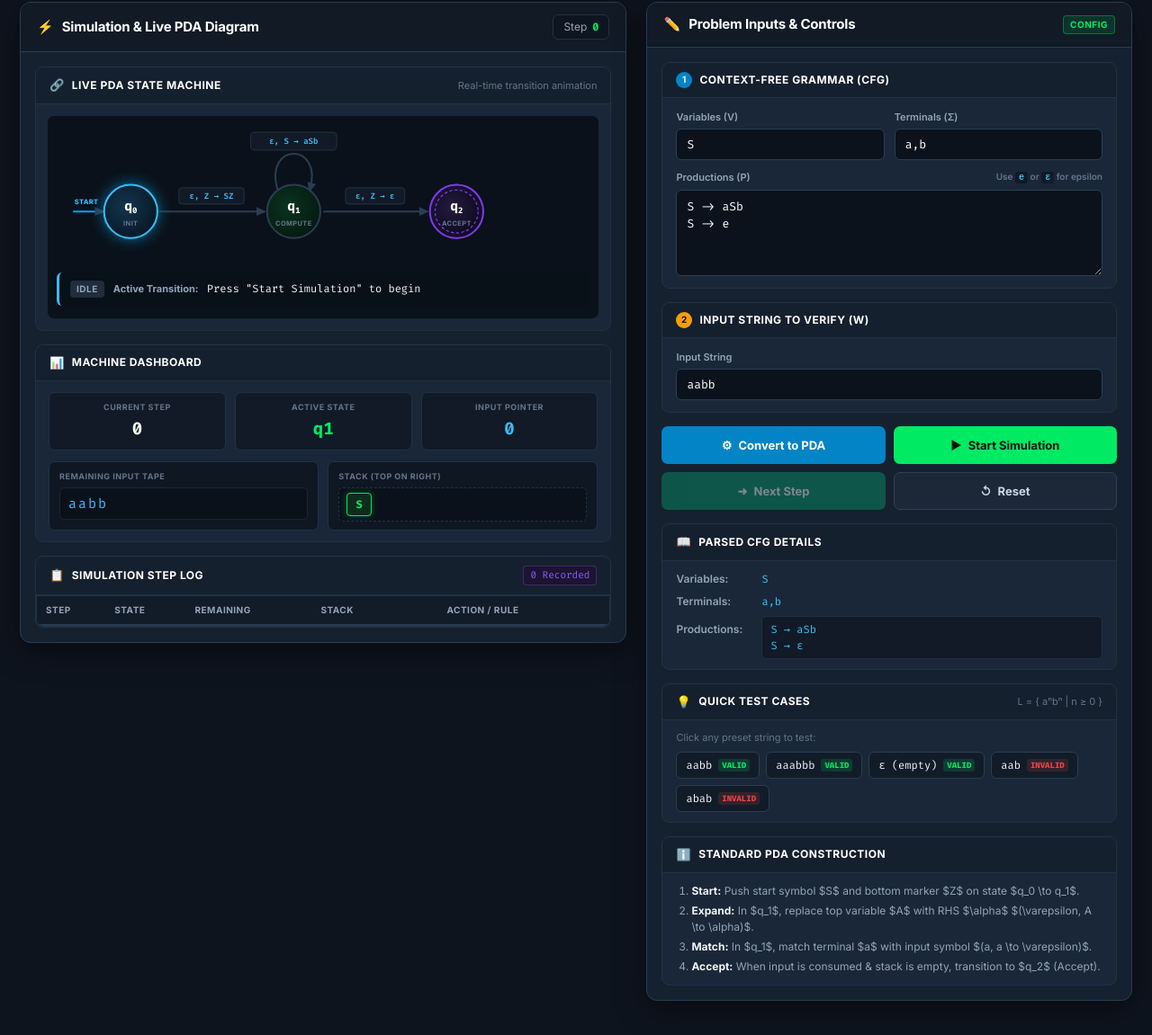
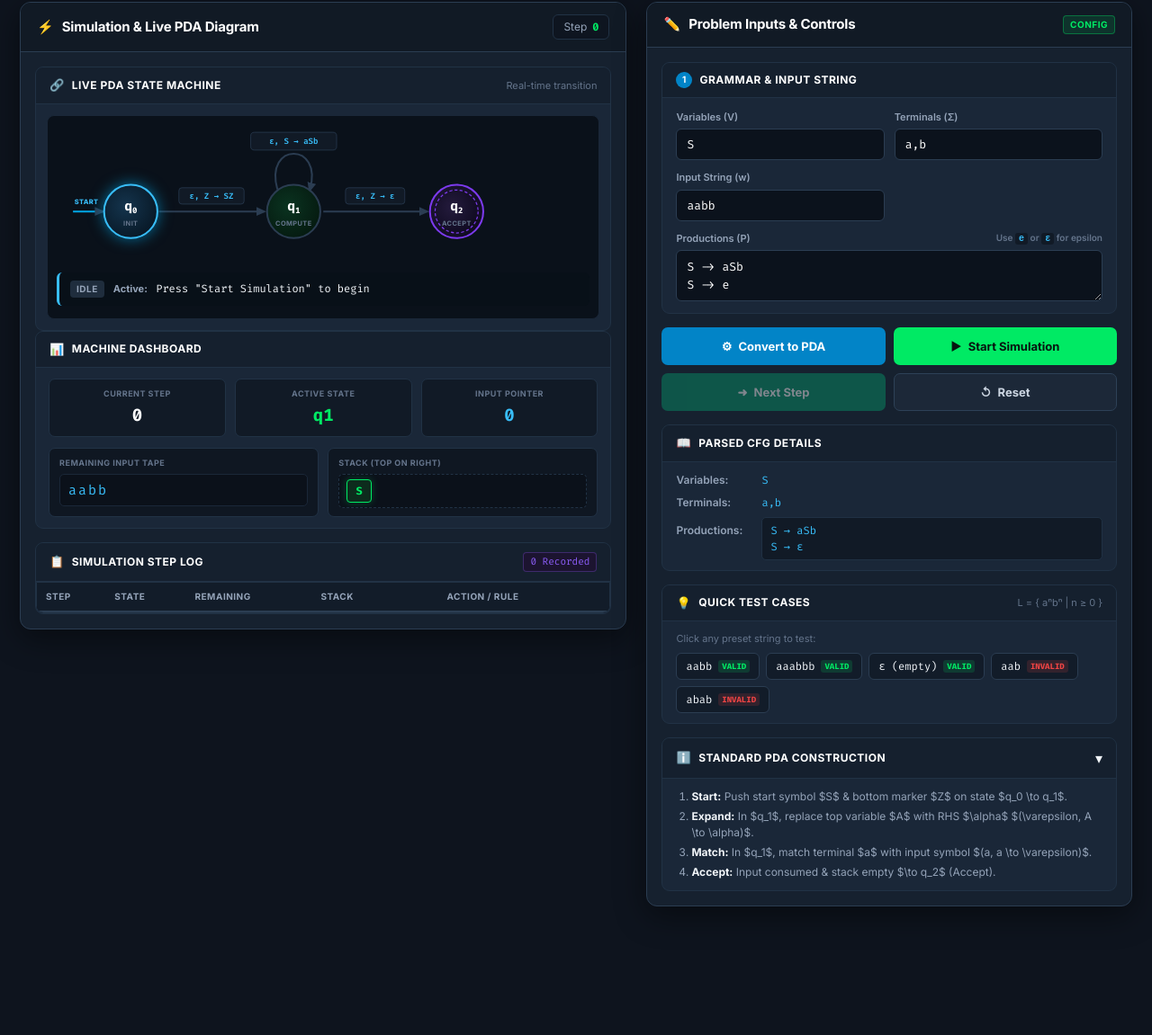
Before and after one commit to akas2024/PDA-CFG-Converter-Simulator, a plain HTML site: page index.html in a window 1280 px wide. Shown: the part 91-1242 px from the top of the page at 90% size. After the commit the page ends 1147 px from the top, so only its background shows below. Drawn offline with Linux system fonts and the light colour scheme.

Commit message:
Update project interface

```diff
--- a/index.html
+++ b/index.html
@@ -60,6 +60,9 @@
 
             <div class="panel-content">
 
+                <!-- TOP ROW: PDA DIAGRAM & MACHINE DASHBOARD SIDE-BY-SIDE -->
+                <div class="simulation-top-row">
+
                     <!-- 1. LIVE PDA VISUALIZATION (VECTOR SVG) -->
                     <div class="card diagram-card">
                         <div class="card-header">
@@ -67,7 +70,7 @@
                                 <span class="icon-accent cyan">🔗</span>
                                 <span>Live PDA State Machine</span>
                             </div>
-                        <span class="card-subtitle">Real-time transition animation</span>
+                            <span class="card-subtitle">Real-time transition</span>
                         </div>
 
                         <div class="pda-diagram-container">
@@ -170,14 +173,14 @@
                             <div class="diagram-status-bar" id="diagramStatusBar">
                                 <span class="status-pill idle" id="livePill">IDLE</span>
                                 <div class="status-message">
-                                <strong>Active Transition:</strong>
+                                    <strong>Active:</strong>
                                     <span id="currentTransition">Press "Start Simulation" to begin</span>
                                 </div>
                             </div>
                         </div>
                     </div>
 
-                <!-- 2. MACHINE STATE DASHBOARD -->
+                    <!-- 2. MACHINE STATE DASHBOARD (SIDE-BY-SIDE WITH DIAGRAM) -->
                     <div class="card state-dashboard-card">
                         <div class="card-header">
                             <div class="card-title">
@@ -223,7 +226,9 @@
                         </div>
                     </div>
 
-                <!-- 3. SIMULATION STEPS LOG (CONTAINED - CANNOT EXIT BOX) -->
+                </div>
+
+                <!-- 3. SIMULATION STEPS LOG (MOVED UP, VISIBLE BESIDE BUTTONS) -->
                 <div class="card steps-card">
                     <div class="card-header">
                         <div class="card-title">
@@ -280,17 +285,17 @@
 
             <div class="panel-content">
 
-                <!-- 1. CFG GRAMMAR INPUT -->
+                <!-- 1. CFG GRAMMAR & INPUT STRING (UNIFIED COMPACT CARD) -->
                 <div class="card form-card">
                     <div class="card-header">
                         <div class="card-title">
                             <span class="step-num">1</span>
-                            <span>Context-Free Grammar (CFG)</span>
+                            <span>Grammar & Input String</span>
                         </div>
                     </div>
 
                     <div class="form-body">
-                        <div class="form-row">
+                        <div class="form-row form-row-3">
                             <div class="form-group">
                                 <label for="variables">Variables (V)</label>
                                 <input
@@ -314,6 +319,18 @@
                                     spellcheck="false"
                                 >
                             </div>
+
+                            <div class="form-group">
+                                <label for="inputString">Input String (w)</label>
+                                <input
+                                    id="inputString"
+                                    type="text"
+                                    value="aabb"
+                                    placeholder="e.g. aabb (or e)"
+                                    autocomplete="off"
+                                    spellcheck="false"
+                                >
+                            </div>
                         </div>
 
                         <div class="form-group">
@@ -323,7 +340,7 @@
                             </label>
                             <textarea
                                 id="productions"
-                                rows="4"
+                                rows="2"
                                 placeholder="S -> aSb&#10;S -> e"
                                 autocomplete="off"
                                 spellcheck="false"
@@ -333,31 +350,7 @@
                     </div>
                 </div>
 
-                <!-- 2. INPUT STRING -->
-                <div class="card form-card">
-                    <div class="card-header">
-                        <div class="card-title">
-                            <span class="step-num orange-step">2</span>
-                            <span>Input String to Verify (w)</span>
-                        </div>
-                    </div>
-
-                    <div class="form-body">
-                        <div class="form-group">
-                            <label for="inputString">Input String</label>
-                            <input
-                                id="inputString"
-                                type="text"
-                                value="aabb"
-                                placeholder="e.g. aabb (or e for empty)"
-                                autocomplete="off"
-                                spellcheck="false"
-                            >
-                        </div>
-                    </div>
-                </div>
-
-                <!-- 3. ACTION BUTTONS (HACKERRANK STYLE) -->
+                <!-- 2. ACTION BUTTONS (ALIGNED AT THE RIGHT OF STEP LOG) -->
                 <div class="actions-card">
                     <div class="button-grid">
                         <button id="convertBtn" class="btn btn-primary" title="Convert CFG to Pushdown Automaton">
@@ -384,7 +377,7 @@
                     </div>
                 </div>
 
-                <!-- 4. CFG SUMMARY & EQUIVALENT PDA TRANSITIONS -->
+                <!-- 3. CFG SUMMARY & EQUIVALENT PDA TRANSITIONS -->
                 <div class="card cfg-details-card">
                     <div class="card-header">
                         <div class="card-title">
@@ -411,7 +404,7 @@
                     </div>
                 </div>
 
-                <!-- 5. SAMPLE TEST CASES -->
+                <!-- 4. SAMPLE TEST CASES -->
                 <div class="card examples-card">
                     <div class="card-header">
                         <div class="card-title">
@@ -448,23 +441,24 @@
                     </div>
                 </div>
 
-                <!-- 6. HOW CONVERSION WORKS -->
-                <div class="card workflow-card">
-                    <div class="card-header">
+                <!-- 5. HOW CONVERSION WORKS (COLLAPSIBLE ACCORDION FOR COMPACT VIEW) -->
+                <details class="card workflow-card" open>
+                    <summary class="card-header workflow-summary">
                         <div class="card-title">
                             <span class="icon-accent purple">ℹ️</span>
                             <span>Standard PDA Construction</span>
                         </div>
-                    </div>
+                        <span class="workflow-toggle-icon">▾</span>
+                    </summary>
                     <div class="workflow-body">
                         <ol class="workflow-steps">
-                            <li><strong>Start:</strong> Push start symbol $S$ and bottom marker $Z$ on state $q_0 \to q_1$.</li>
+                            <li><strong>Start:</strong> Push start symbol $S$ & bottom marker $Z$ on state $q_0 \to q_1$.</li>
                             <li><strong>Expand:</strong> In $q_1$, replace top variable $A$ with RHS $\alpha$ $(\varepsilon, A \to \alpha)$.</li>
                             <li><strong>Match:</strong> In $q_1$, match terminal $a$ with input symbol $(a, a \to \varepsilon)$.</li>
-                            <li><strong>Accept:</strong> When input is consumed & stack is empty, transition to $q_2$ (Accept).</li>
+                            <li><strong>Accept:</strong> Input consumed & stack empty $\to q_2$ (Accept).</li>
                         </ol>
                     </div>
-                </div>
+                </details>
 
             </div>
         </section>
```
Also changed, not shown: 1 other file. Lines whose indentation alone changed are shown as unchanged.
